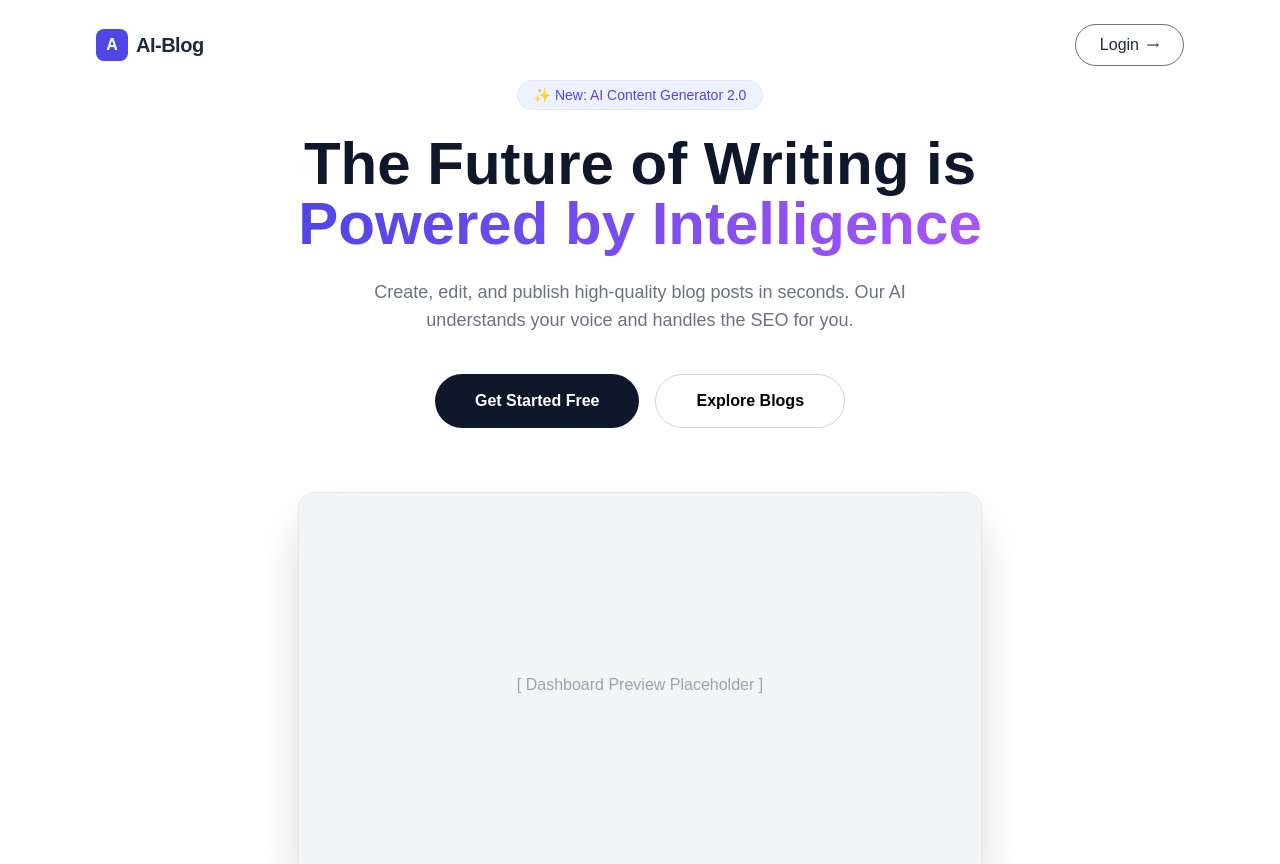
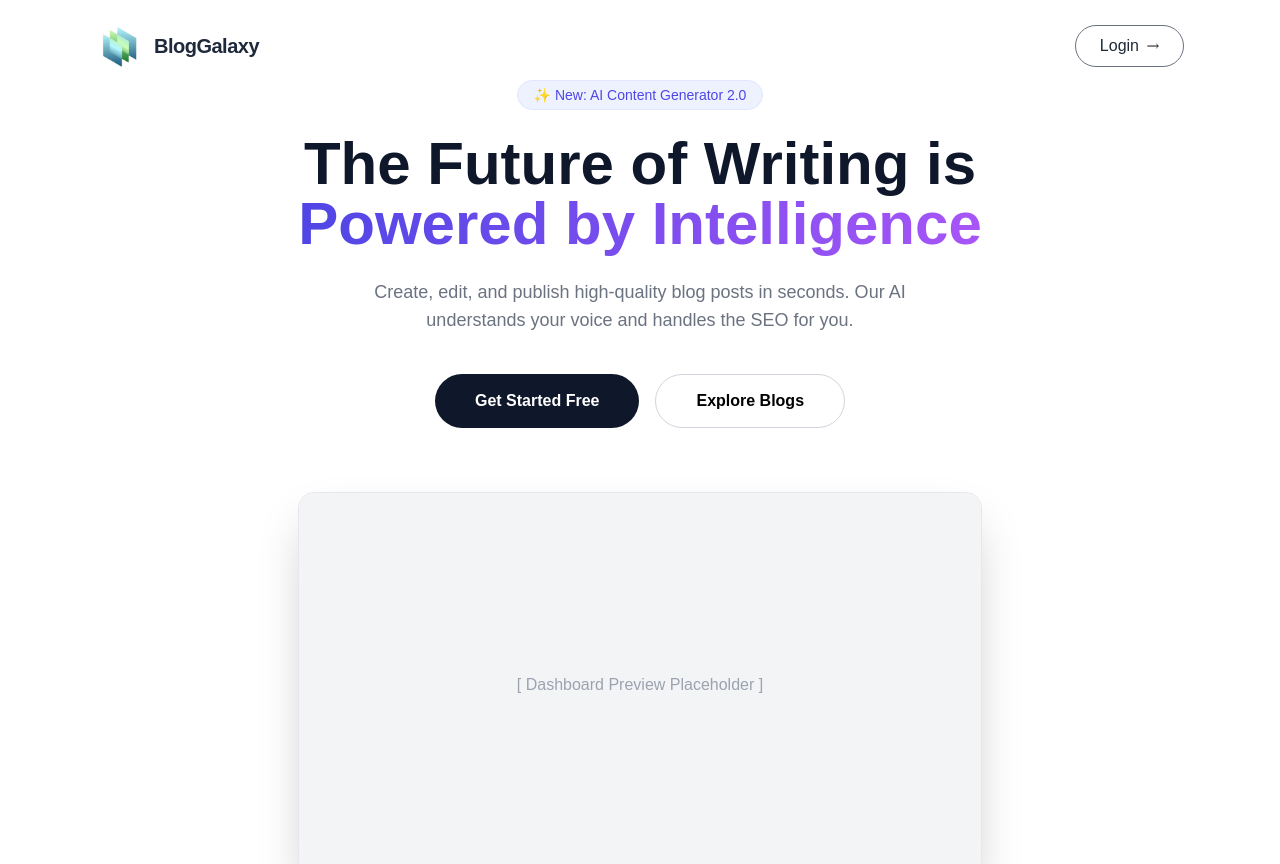
Before and after one commit to PRATIK-RAKTATE/blog-galaxy, a React (Vite) app in the folder client/: page / in a window 1280 px wide. Shown: the top 864 px of the page. Built offline with nearby package versions, Linux system fonts and the light colour scheme.

Commit message:
change navbar logo

```diff
--- a/client/src/components/Navbar.jsx
+++ b/client/src/components/Navbar.jsx
@@ -6,8 +6,8 @@
     <nav className="w-full flex justify-between items-center p-4 sm:p-6 sm:px-24 absolute top-0">
       {/* Logo */}
       <div className="flex items-center gap-2 cursor-pointer">
-        <div className="w-8 h-8 bg-indigo-600 rounded-lg flex items-center justify-center text-white font-bold">A</div>
-        <h2 className="text-xl font-bold tracking-tight text-slate-800">AI-Blog</h2>
+        <img src={assets.logo} width={50} alt="" />
+        <h2 className="text-xl font-bold tracking-tight text-slate-800">BlogGalaxy</h2>
       </div>
 
       {/* Login Button */}
```
